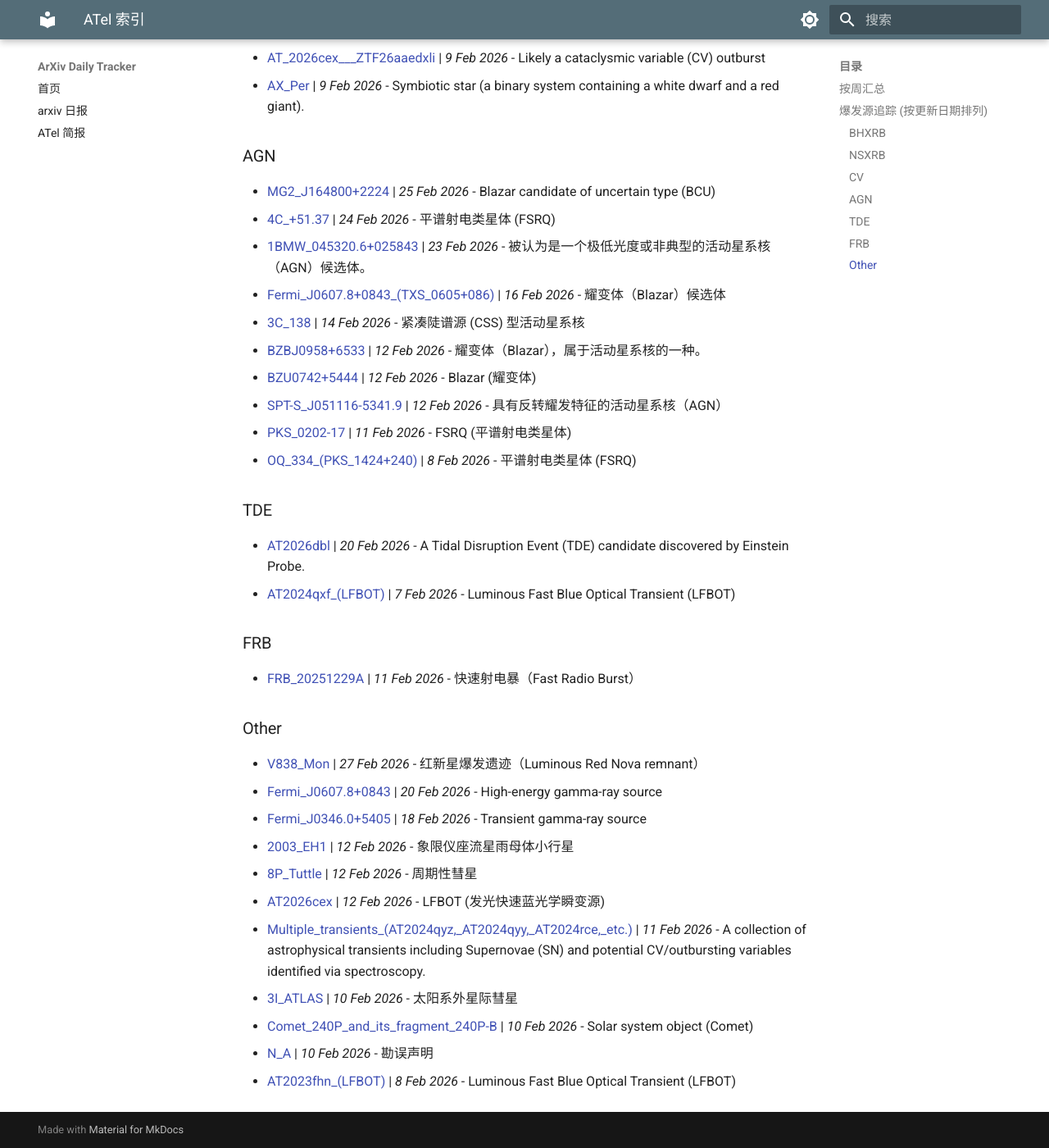
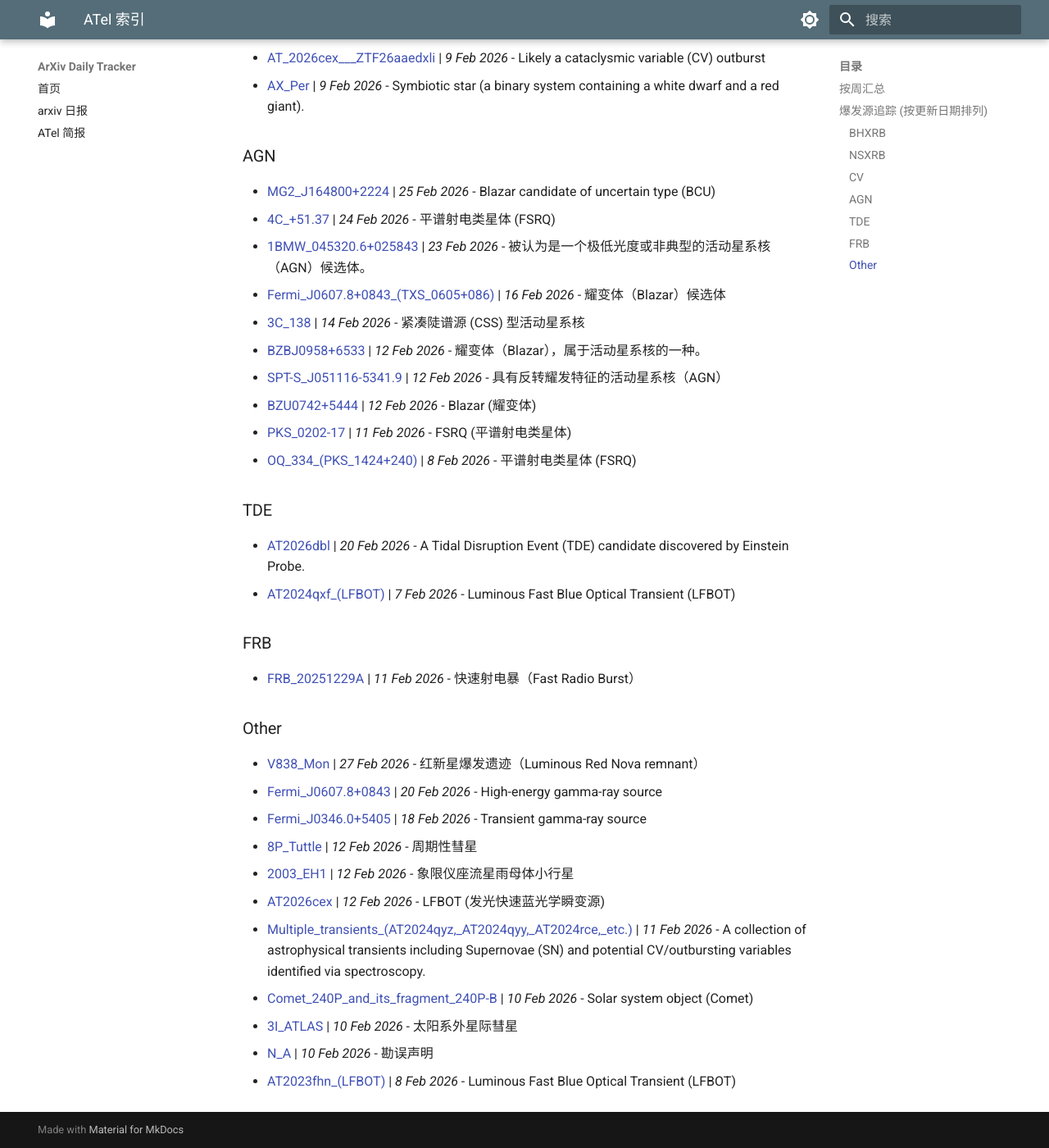
Before and after one commit to DieRingedesSaturn/arxiv_daily, an MkDocs documentation site: the page built from docs/atels/index.md, in a window 1280 px wide and 1400 px high, scrolled down 1206 px. Shown: the whole window at 82% size. Built offline with MkDocs 1.6.1 and Material for MkDocs 9.7.7, drawn with Linux system fonts in a browser that asks for light colours; some of the changed text lies outside the part shown.

```diff
--- a/docs/atels/index.md
+++ b/docs/atels/index.md
@@ -14,8 +14,8 @@
 - [GS_1354-64](./sources/GS_1354-64.md) | *24 Feb 2026* - 处于爆发状态的黑洞 X 射线双星
 - [AT2019wey](./sources/AT2019wey.md) | *17 Feb 2026* - 被认为是一颗黑洞候选者的银河系内X射线暂现源
 - [MAXI_J1744-294___Swift_J174540.2-290037](./sources/MAXI_J1744-294___Swift_J174540.2-290037.md) | *10 Feb 2026* - Transient X-ray binary showing recurrent outbursts.
+- [MAXI_J1744-294](./sources/MAXI_J1744-294.md) | *9 Feb 2026* - Transient candidate black hole X-ray binary
 - [Cygnus_X-3](./sources/Cygnus_X-3.md) | *9 Feb 2026* - 具有微类星体特性的高能X射线双星
-- [MAXI_J1744-294](./sources/MAXI_J1744-294.md) | *9 Feb 2026* - Transient candidate black hole X-ray binary
 - [GX_339-4](./sources/GX_339-4.md) | *8 Feb 2026* - Transient black hole X-ray binary system.
 
 ### NSXRB
@@ -41,8 +41,8 @@
 - [Fermi_J0607.8+0843_(TXS_0605+086)](./sources/Fermi_J0607.8+0843_(TXS_0605+086).md) | *16 Feb 2026* - 耀变体（Blazar）候选体
 - [3C_138](./sources/3C_138.md) | *14 Feb 2026* - 紧凑陡谱源 (CSS) 型活动星系核
 - [BZBJ0958+6533](./sources/BZBJ0958+6533.md) | *12 Feb 2026* - 耀变体（Blazar），属于活动星系核的一种。
+- [SPT-S_J051116-5341.9](./sources/SPT-S_J051116-5341.9.md) | *12 Feb 2026* - 具有反转耀发特征的活动星系核（AGN）
 - [BZU0742+5444](./sources/BZU0742+5444.md) | *12 Feb 2026* - Blazar (耀变体)
-- [SPT-S_J051116-5341.9](./sources/SPT-S_J051116-5341.9.md) | *12 Feb 2026* - 具有反转耀发特征的活动星系核（AGN）
 - [PKS_0202-17](./sources/PKS_0202-17.md) | *11 Feb 2026* - FSRQ (平谱射电类星体)
 - [OQ_334_(PKS_1424+240)](./sources/OQ_334_(PKS_1424+240).md) | *8 Feb 2026* - 平谱射电类星体 (FSRQ)
 
@@ -57,11 +57,11 @@
 - [V838_Mon](./sources/V838_Mon.md) | *27 Feb 2026* - 红新星爆发遗迹（Luminous Red Nova remnant）
 - [Fermi_J0607.8+0843](./sources/Fermi_J0607.8+0843.md) | *20 Feb 2026* - High-energy gamma-ray source
 - [Fermi_J0346.0+5405](./sources/Fermi_J0346.0+5405.md) | *18 Feb 2026* - Transient gamma-ray source
+- [8P_Tuttle](./sources/8P_Tuttle.md) | *12 Feb 2026* - 周期性彗星
 - [2003_EH1](./sources/2003_EH1.md) | *12 Feb 2026* - 象限仪座流星雨母体小行星
-- [8P_Tuttle](./sources/8P_Tuttle.md) | *12 Feb 2026* - 周期性彗星
 - [AT2026cex](./sources/AT2026cex.md) | *12 Feb 2026* - LFBOT (发光快速蓝光学瞬变源)
 - [Multiple_transients_(AT2024qyz,_AT2024qyy,_AT2024rce,_etc.)](./sources/Multiple_transients_(AT2024qyz,_AT2024qyy,_AT2024rce,_etc.).md) | *11 Feb 2026* - A collection of astrophysical transients including Supernovae (SN) and potential CV/outbursting variables identified via spectroscopy.
+- [Comet_240P_and_its_fragment_240P-B](./sources/Comet_240P_and_its_fragment_240P-B.md) | *10 Feb 2026* - Solar system object (Comet)
 - [3I_ATLAS](./sources/3I_ATLAS.md) | *10 Feb 2026* - 太阳系外星际彗星
-- [Comet_240P_and_its_fragment_240P-B](./sources/Comet_240P_and_its_fragment_240P-B.md) | *10 Feb 2026* - Solar system object (Comet)
 - [N_A](./sources/N_A.md) | *10 Feb 2026* - 勘误声明
 - [AT2023fhn_(LFBOT)](./sources/AT2023fhn_(LFBOT).md) | *8 Feb 2026* - Luminous Fast Blue Optical Transient (LFBOT)
```
Also changed, not shown: docs/index.md (line endings or trailing spaces), docs/posts/index.md (line endings or trailing spaces).
